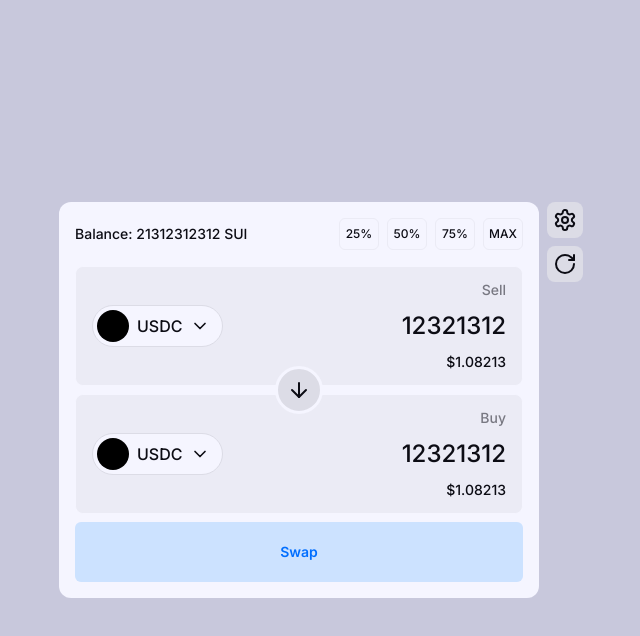
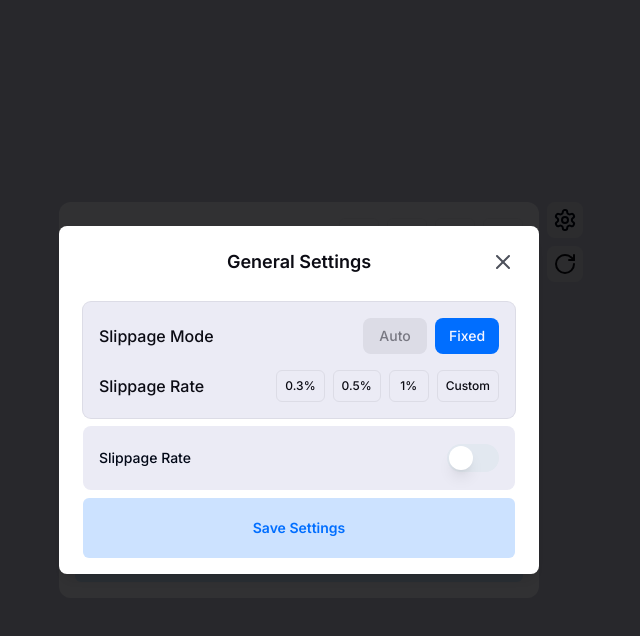
Before and after one commit to abdullah-turgut/sui-swap, a Next.js app: page / in a window 1280 px wide. Both pictures are taken after a click on the button 906 px from the left and 220 px from the top of the page. Shown: the top 636 px of the page, without its empty margins (341-981 px from the left). Built offline with nearby package versions, Linux system fonts and the light colour scheme.

Commit message:
feat: added general settings

```diff
--- /dev/null
+++ b/components/GeneralSettings.tsx
@@ -0,0 +1,31 @@
+import React from "react";
+import { Dialog, DialogContent, DialogTrigger } from "./ui/dialog";
+import { Button } from "./ui/button";
+import { RotateCw, Settings } from "lucide-react";
+import SlippageSettings from "./SlippageSettings";
+import RouteSettings from "./RouteSettings";
+
+export default function GeneralSettings() {
+  return (
+    <div className="absolute top-0 right-0 translate-x-full flex flex-col gap-y-2">
+      <Dialog>
+        <DialogTrigger className="h-9 w-9 flex items-center justify-center bg-patara_gray_100 rounded-lg">
+          <Settings />
+        </DialogTrigger>
+        <DialogContent className="w-[480px] py-4 gap-y-5 border-0">
+          <h2 className="mx-auto text-patara_black text-lg font-semibold h-10 flex items-center justify-center">
+            General Settings
+          </h2>
+          <div className="flex flex-col gap-y-2">
+            <SlippageSettings />
+            <RouteSettings />
+            <Button type="button">Save Settings</Button>
+          </div>
+        </DialogContent>
+      </Dialog>
+      <Button type="button" variant="settings" size="settings">
+        <RotateCw />
+      </Button>
+    </div>
+  );
+}
--- /dev/null
+++ b/components/RouteSettings.tsx
@@ -0,0 +1,12 @@
+import React from "react";
+import { Label } from "./ui/label";
+import { Switch } from "./ui/switch";
+
+export default function RouteSettings() {
+  return (
+    <div className="h-16 p-4 w-full flex items-center justify-between bg-patara_gray_75 rounded-lg">
+      <Label htmlFor="direct">Slippage Rate</Label>
+      <Switch id="direct" className="h-7 w-[52px]" />
+    </div>
+  );
+}
--- a/components/SelectTokenList.tsx
+++ b/components/SelectTokenList.tsx
@@ -88,6 +88,19 @@ export default function SelectTokenList() {
               <p className="text-xs">$567</p>
             </div>
           </div>
+          <div className="w-full h-16 flex items-center justify-between px-5 py-3 bg-patara_gray_75 hover:bg-patara_gray_100 transition rounded-lg">
+            <div className="flex items-center gap-x-2">
+              <div className="w-10 h-10 bg-black rounded-full"></div>
+              <div className="flex flex-col">
+                <p className="text-sm font-medium">SUI</p>
+                <p className="text-xs">Sui</p>
+              </div>
+            </div>
+            <div className="flex flex-col items-end">
+              <p className="text-sm font-medium">789</p>
+              <p className="text-xs">$567</p>
+            </div>
+          </div>
         </div>
       </ScrollArea>
     </div>
--- /dev/null
+++ b/components/SlippageSettings.tsx
@@ -0,0 +1,87 @@
+import React from "react";
+import { RadioGroup, RadioGroupItem } from "./ui/radio-group";
+import { Label } from "./ui/label";
+import { cn } from "@/lib/utils";
+import { Divide } from "lucide-react";
+import { Switch } from "./ui/switch";
+import { Button } from "./ui/button";
+
+export default function SlippageSettings() {
+  const test = false;
+  return (
+    <div className="min-h-16 p-4 flex flex-col items-center bg-patara_gray_75 rounded-lg gap-y-4 ring-[1px] ring-patara_gray_100">
+      <div className="flex items-center justify-between w-full">
+        <p className="font-medium text-patara_black">Slippage Mode</p>
+        <RadioGroup className="flex" defaultValue="auto">
+          <div className="flex items-center">
+            <RadioGroupItem value="auto" id="auto" className="hidden" />
+            <Label
+              htmlFor="auto"
+              className={cn(
+                "h-9 w-16 flex items-center justify-center cursor-pointer  text-sm font-medium  rounded-lg transition",
+                test
+                  ? "bg-patara_blue text-patara_gray_50"
+                  : "bg-patara_gray_100 text-patara_gray_600"
+              )}
+            >
+              Auto
+            </Label>
+          </div>
+          <div className="flex items-center">
+            <RadioGroupItem value="fixed" id="fixed" className="hidden" />
+            <Label
+              htmlFor="fixed"
+              className={cn(
+                "h-9 w-16 flex items-center justify-center cursor-pointer bg-patara_gray_100 text-sm font-medium text-patara_gray_600 rounded-lg transition",
+                !test
+                  ? "bg-patara_blue text-patara_gray_50"
+                  : "bg-patara_gray_100 text-patara_gray_600"
+              )}
+            >
+              Fixed
+            </Label>
+          </div>
+        </RadioGroup>
+      </div>
+      {!test && (
+        <div className="flex w-full justify-between items-center h-8">
+          <p className="font-medium text-patara_black">Slippage Rate</p>
+          <div className="flex gap-x-2">
+            <Button
+              type="button"
+              variant="rate"
+              size="rate"
+              className="border-patara_gray_100 h-8 px-2 py-0"
+            >
+              0.3%
+            </Button>
+            <Button
+              type="button"
+              variant="rate"
+              size="rate"
+              className="border-patara_gray_100 h-8 px-2 py-0"
+            >
+              0.5%
+            </Button>
+            <Button
+              type="button"
+              variant="rate"
+              size="rate"
+              className="border-patara_gray_100 h-8 px-2 py-0"
+            >
+              1%
+            </Button>
+            <Button
+              type="button"
+              variant="rate"
+              size="rate"
+              className="border-patara_gray_100 h-8 px-2 py-0"
+            >
+              Custom
+            </Button>
+          </div>
+        </div>
+      )}
+    </div>
+  );
+}
--- a/components/SwapForm.tsx
+++ b/components/SwapForm.tsx
@@ -3,17 +3,13 @@
 import { ArrowDown, RotateCw, Settings } from "lucide-react";
 import SwapPairCard from "./SwapPairCard";
 import { Button } from "./ui/button";
+import GeneralSettings from "./GeneralSettings";
 
 export default function SwapForm() {
   return (
     <form className="relative">
       <div className="absolute top-0 -right-2 translate-x-full flex flex-col gap-y-2">
-        <Button type="button" variant="settings" size="settings">
-          <Settings />
-        </Button>
-        <Button type="button" variant="settings" size="settings">
-          <RotateCw />
-        </Button>
+        <GeneralSettings />
       </div>
       <div className="w-[480px] p-4 flex flex-col gap-y-2 bg-patara_gray_50 rounded-xl text-patara_black">
         <div className="flex items-center justify-between h-8 mb-2">
--- a/components/ui/switch.tsx
+++ b/components/ui/switch.tsx
@@ -1,9 +1,9 @@
-"use client"
+"use client";
 
-import * as React from "react"
-import * as SwitchPrimitives from "@radix-ui/react-switch"
+import * as React from "react";
+import * as SwitchPrimitives from "@radix-ui/react-switch";
 
-import { cn } from "@/lib/utils"
+import { cn } from "@/lib/utils";
 
 const Switch = React.forwardRef<
   React.ElementRef<typeof SwitchPrimitives.Root>,
@@ -11,7 +11,7 @@ const Switch = React.forwardRef<
 >(({ className, ...props }, ref) => (
   <SwitchPrimitives.Root
     className={cn(
-      "peer inline-flex h-6 w-11 shrink-0 cursor-pointer items-center rounded-full border-2 border-transparent transition-colors focus-visible:outline-none focus-visible:ring-2 focus-visible:ring-ring focus-visible:ring-offset-2 focus-visible:ring-offset-background disabled:cursor-not-allowed disabled:opacity-50 data-[state=checked]:bg-primary data-[state=unchecked]:bg-input",
+      "peer inline-flex h-6 w-11 shrink-0 cursor-pointer items-center rounded-full border-2 border-transparent transition-colors focus-visible:outline-none focus-visible:ring-2 focus-visible:ring-ring focus-visible:ring-offset-2 focus-visible:ring-offset-background disabled:cursor-not-allowed disabled:opacity-50 data-[state=checked]:bg-patara_blue data-[state=unchecked]:bg-input",
       className
     )}
     {...props}
@@ -19,11 +19,11 @@ const Switch = React.forwardRef<
   >
     <SwitchPrimitives.Thumb
       className={cn(
-        "pointer-events-none block h-5 w-5 rounded-full bg-background shadow-lg ring-0 transition-transform data-[state=checked]:translate-x-5 data-[state=unchecked]:translate-x-0"
+        "pointer-events-none block h-6 w-6 rounded-full bg-background shadow-lg ring-0 transition-transform data-[state=checked]:translate-x-6 data-[state=unchecked]:translate-x-0"
       )}
     />
   </SwitchPrimitives.Root>
-))
-Switch.displayName = SwitchPrimitives.Root.displayName
+));
+Switch.displayName = SwitchPrimitives.Root.displayName;
 
-export { Switch }
+export { Switch };
```
